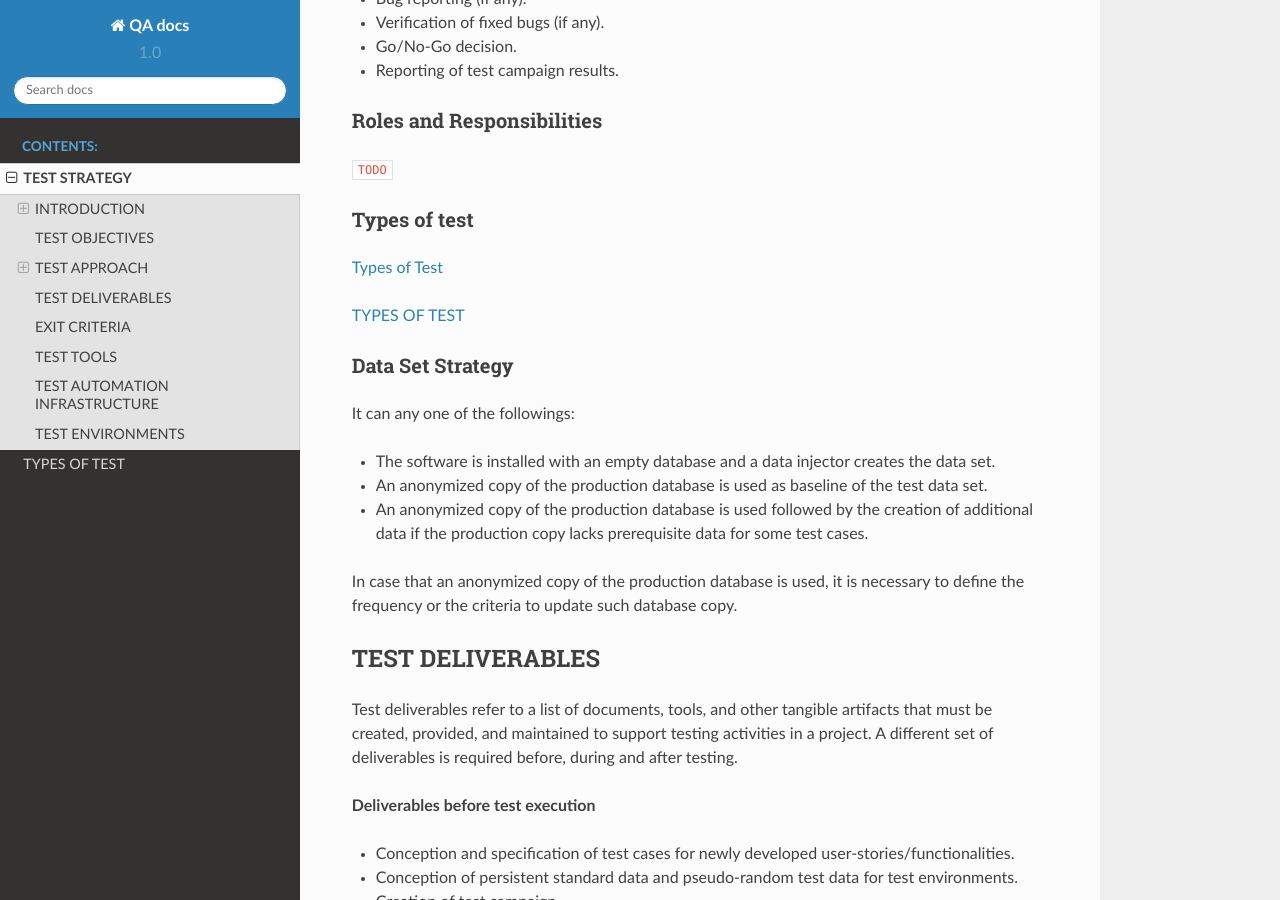
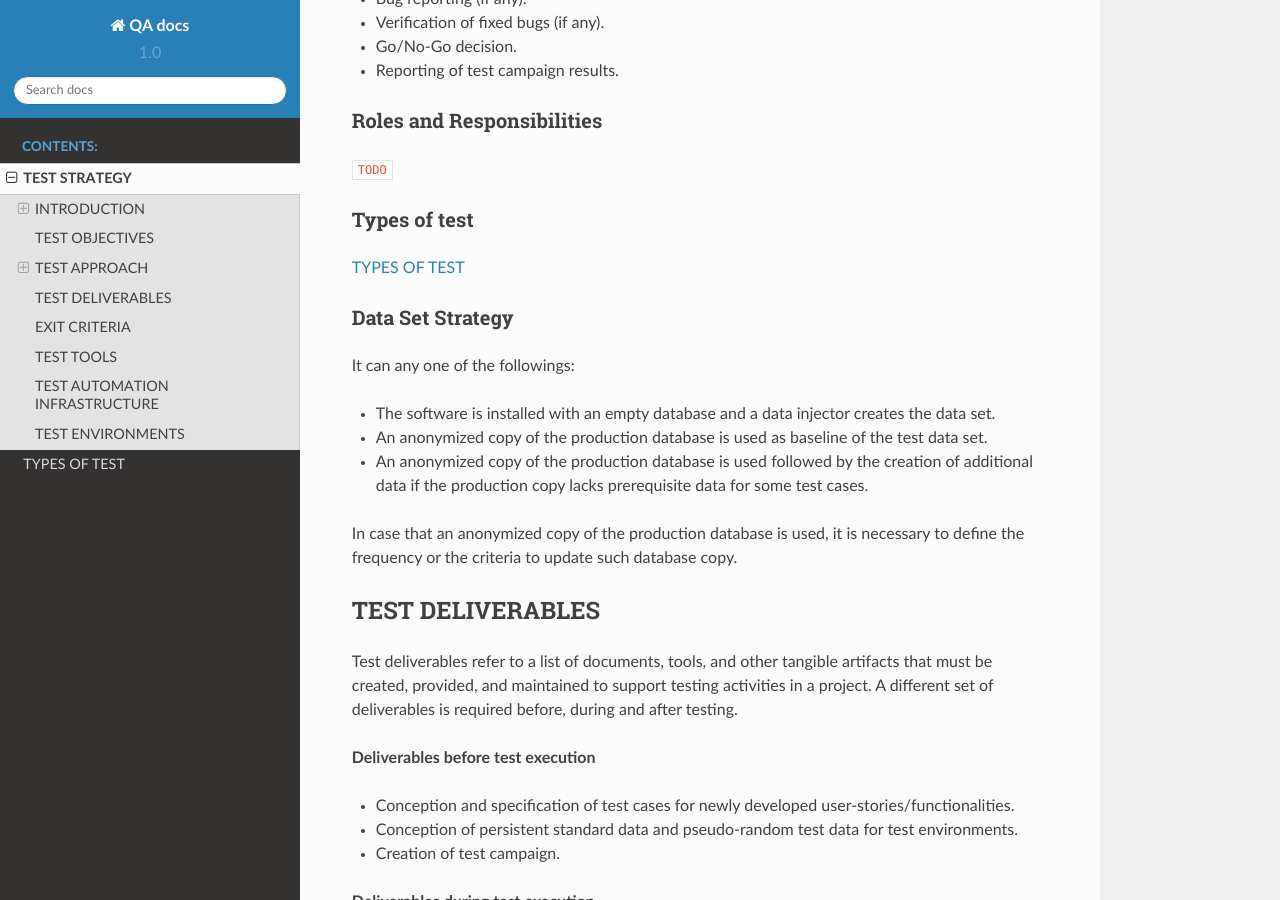
Before and after one commit to harmin-parra/QA, a Sphinx documentation site: the page built from docs/test_strategy.rst, in a window 1280 px wide and 900 px high, scrolled down 1910 px. Built offline with Sphinx 7.4.7 and the Read the Docs theme 2.0.0, drawn with Linux system fonts in a browser that asks for light colours.

Commit message:
Update test_strategy.rst

```diff
--- a/docs/test_strategy.rst
+++ b/docs/test_strategy.rst
@@ -92,8 +92,6 @@ Roles and Responsibilities
 Types of test
 -------------
 
-`Types of Test </en/latest/types_test.html>`_
-
 :doc:`types_test`
 
 Data Set Strategy
```
